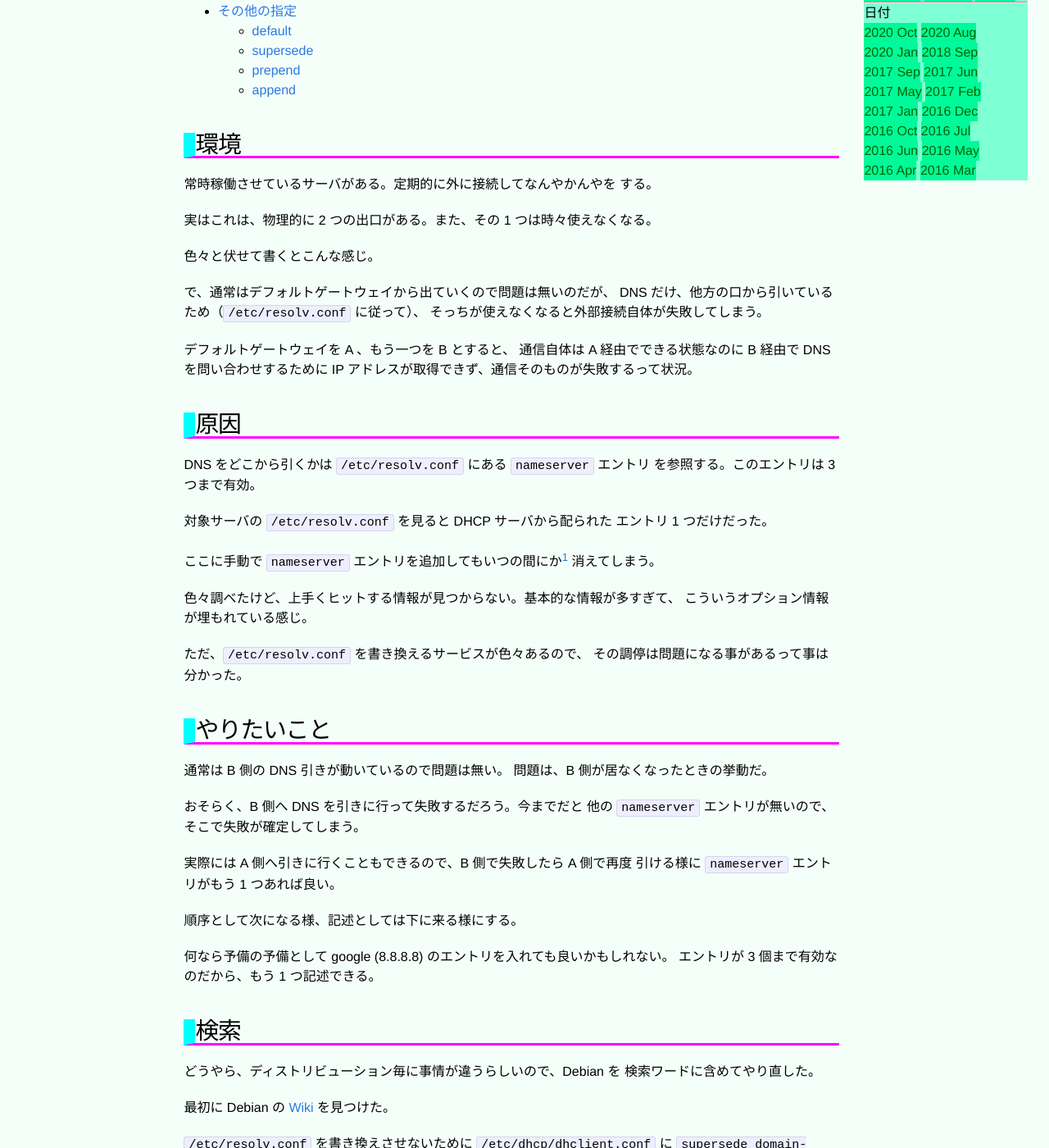
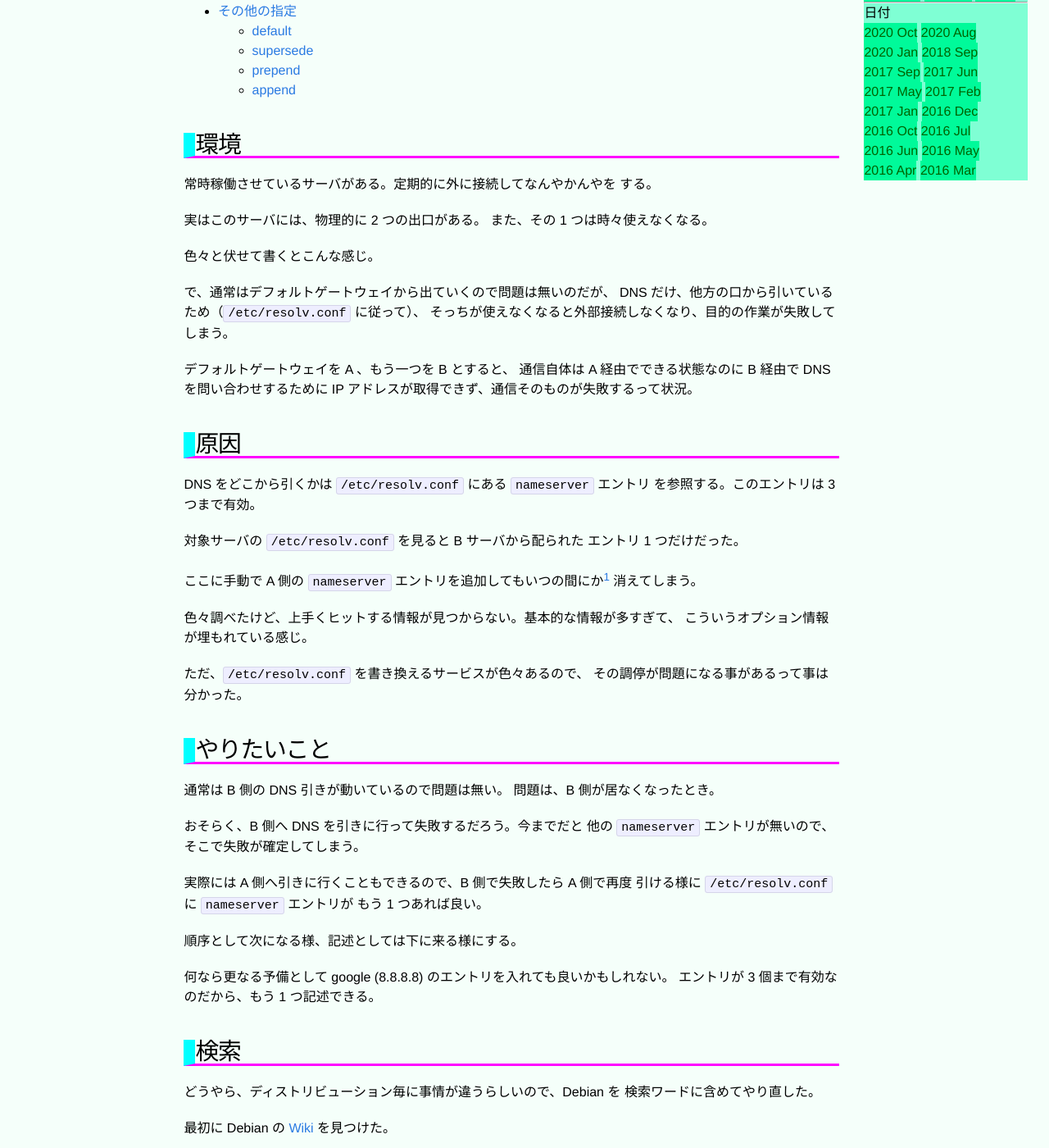
Before and after one commit to tayu/pages, a Jekyll site: the page built from main/_posts/2020-10-04-dns-dhcp.md, in a window 1280 px wide and 1400 px high, scrolled down 489 px. Shown: the whole window at 82% size. Built offline with Jekyll 4.4.1, drawn with Linux system fonts in a browser that asks for light colours; some of the changed text lies outside the part shown.

Commit message:
2020-10-04

````diff
--- a/main/_posts/2020-10-04-dns-dhcp.md
+++ b/main/_posts/2020-10-04-dns-dhcp.md
@@ -19,13 +19,14 @@ DHCP で配る以外にも登録しておきたかった。
 常時稼働させているサーバがある。定期的に外に接続してなんやかんやを
 する。
 
-実はこれは、物理的に 2 つの出口がある。また、その 1 つは時々使えなくなる。
+実はこのサーバには、物理的に 2 つの出口がある。
+また、その 1 つは時々使えなくなる。
 
 色々と伏せて書くとこんな感じ。
 
 で、通常はデフォルトゲートウェイから出ていくので問題は無いのだが、
 DNS だけ、他方の口から引いているため（```/etc/resolv.conf``` に従って）、
-そっちが使えなくなると外部接続自体が失敗してしまう。
+そっちが使えなくなると外部接続しなくなり、目的の作業が失敗してしまう。
 
 デフォルトゲートウェイを A 、もう一つを B とすると、
 通信自体は A 経由でできる状態なのに B 経由で DNS を問い合わせするために
@@ -36,10 +37,10 @@ IP アドレスが取得できず、通信そのものが失敗するって状
 DNS をどこから引くかは ```/etc/resolv.conf``` にある ```nameserver``` エントリ
 を参照する。このエントリは 3 つまで有効。
 
-対象サーバの ```/etc/resolv.conf``` を見ると DHCP サーバから配られた
+対象サーバの ```/etc/resolv.conf``` を見ると B サーバから配られた
 エントリ 1 つだけだった。
 
-ここに手動で ```nameserver``` エントリを追加してもいつの間にか[^are]
+ここに手動で A 側の ```nameserver``` エントリを追加してもいつの間にか[^are]
 消えてしまう。
 
 [^are]: もちろん、次の DHCP の更新時だ
@@ -48,23 +49,24 @@ DNS をどこから引くかは ```/etc/resolv.conf``` にある ```nameserver``
 こういうオプション情報が埋もれている感じ。
 
 ただ、```/etc/resolv.conf``` を書き換えるサービスが色々あるので、
-その調停は問題になる事があるって事は分かった。
+その調停が問題になる事があるって事は分かった。
 
 
 # やりたいこと
 
 通常は B 側の DNS 引きが動いているので問題は無い。
-問題は、B 側が居なくなったときの挙動だ。
+問題は、B 側が居なくなったとき。
 
 おそらく、B 側へ DNS を引きに行って失敗するだろう。今までだと
 他の ```nameserver``` エントリが無いので、そこで失敗が確定してしまう。
 
 実際には A 側へ引きに行くこともできるので、B 側で失敗したら A 側で再度
-引ける様に ```nameserver``` エントリがもう 1 つあれば良い。
+引ける様に ```/etc/resolv.conf``` に ```nameserver``` エントリが
+もう 1 つあれば良い。
 
 順序として次になる様、記述としては下に来る様にする。
 
-何なら予備の予備として google (8.8.8.8) のエントリを入れても良いかもしれない。
+何なら更なる予備として google (8.8.8.8) のエントリを入れても良いかもしれない。
 エントリが 3 個まで有効なのだから、もう 1 つ記述できる。
 
 
@@ -123,7 +125,8 @@ nameserver 127.0.0.1
 こんな感じになるのだろう。```nameserver``` 行は 3 つまで有効で、
 上からトライするのだから。
 
-他は不明。
+他（domain-name や domain-search など）は不明。
+
 
 ## default
 DHCP から設定が取得できなければこちらを使う
--- a/main/lang/feed.xml
+++ b/main/lang/feed.xml
@@ -5,8 +5,8 @@
     <description>プログラミング言語の超入門。または自分の学習の足跡として</description>
     <link>./</link>
     <atom:link href="./feed.xml" rel="self" type="application/rss+xml" />
-    <pubDate>Sun, 04 Oct 2020 21:37:27 +0900</pubDate>
-    <lastBuildDate>Sun, 04 Oct 2020 21:37:27 +0900</lastBuildDate>
+    <pubDate>Sun, 04 Oct 2020 21:58:13 +0900</pubDate>
+    <lastBuildDate>Sun, 04 Oct 2020 21:58:13 +0900</lastBuildDate>
     <generator>Jekyll v3.1.6</generator>
 
       <item>
````
